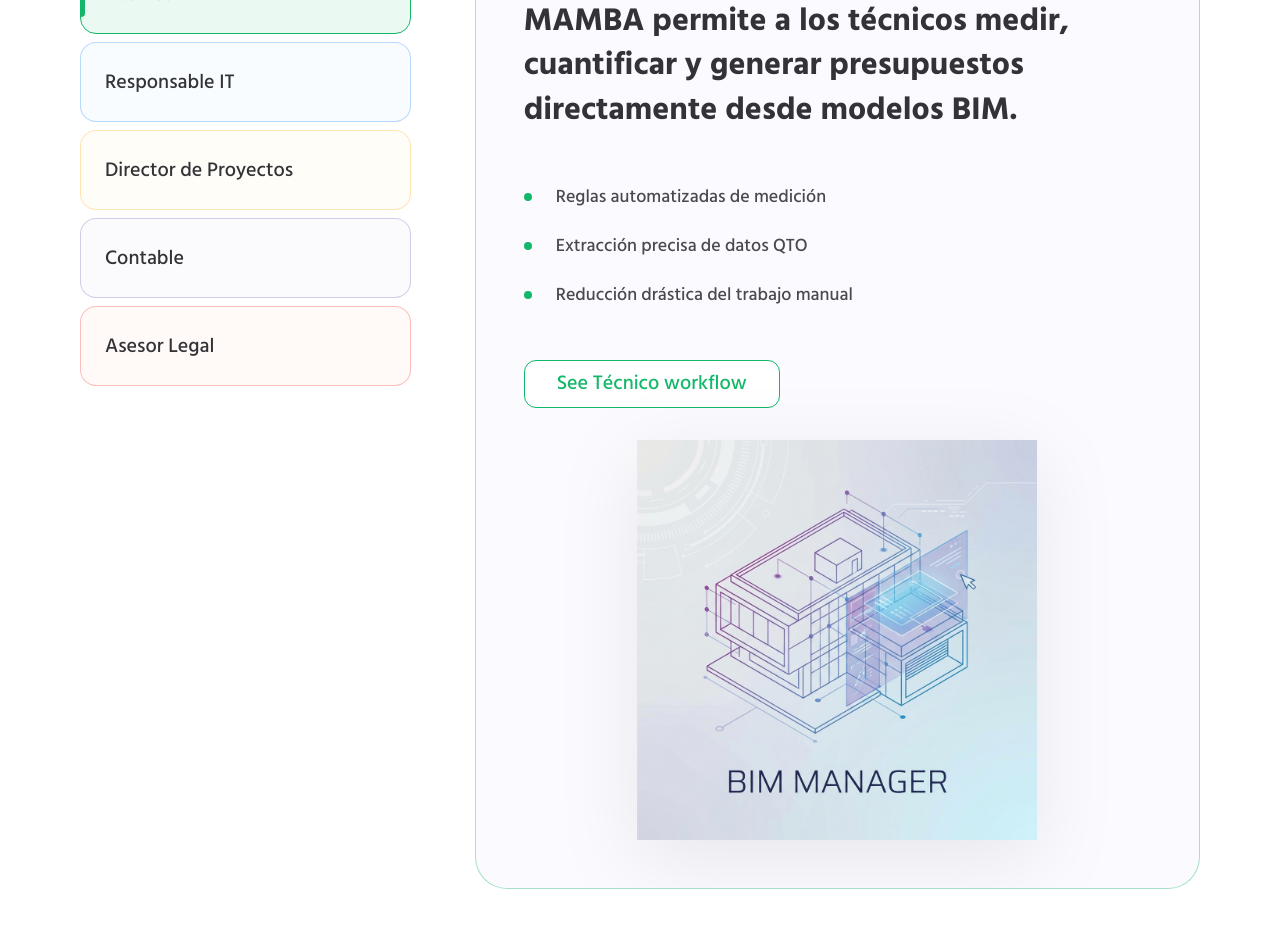
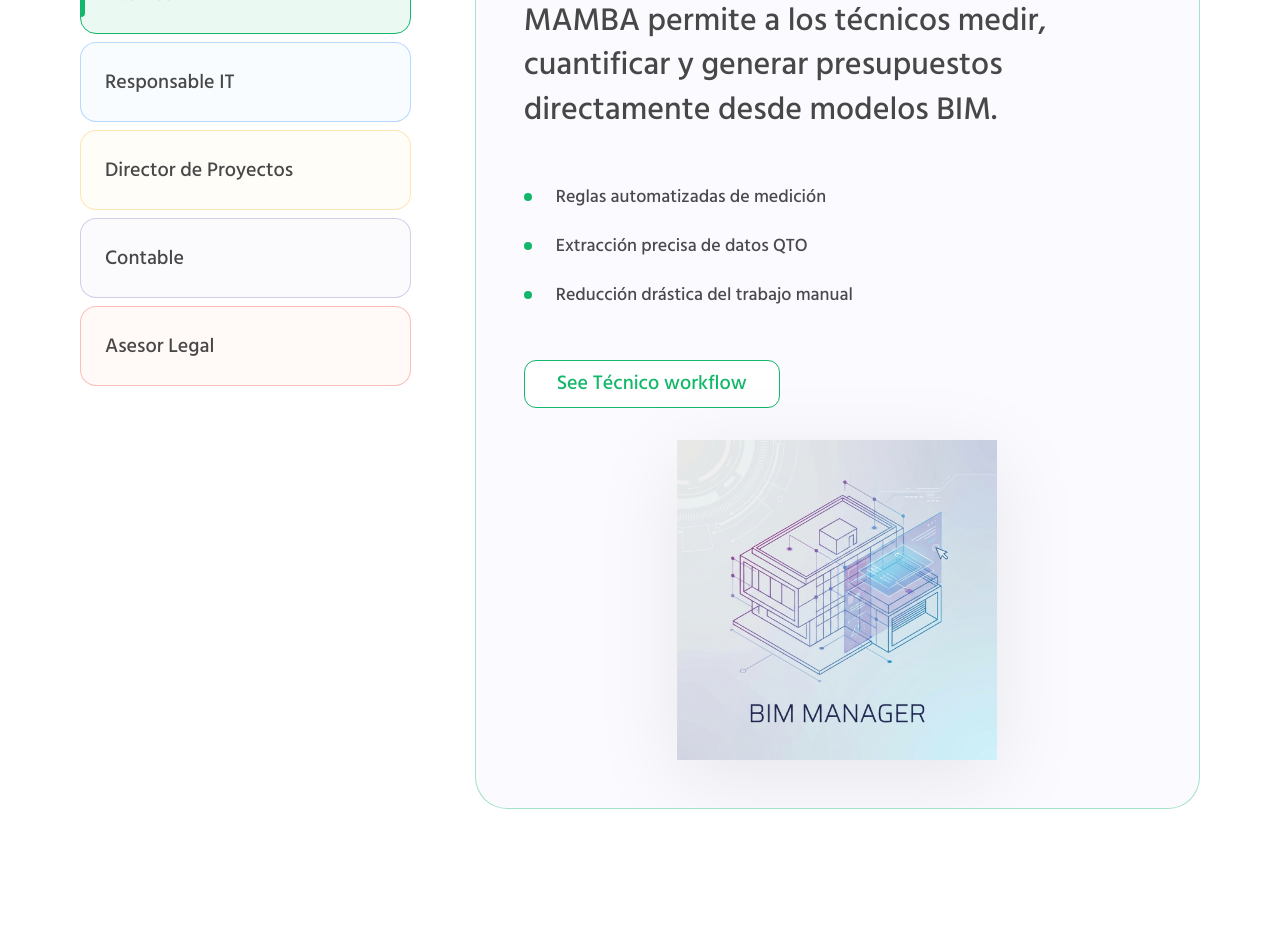
Before and after one commit to Juanda-Mayorga/Repositorio-pruebas-design, a React (Vite) app: page /landing in a window 1280 px wide. Shown: the part 2680-3608 px from the top of the page. Built offline with nearby package versions, Linux system fonts and the light colour scheme.

Commit message:
✨feat: refactor Roles section into design system and polish UI/UX Major update to the "Designed to fit every role" section, introducing a new reusable component and refining typography and layout for better consistency.

```diff
--- /dev/null
+++ b/src/web/design-system/atoms/WebRoleButton.tsx
@@ -0,0 +1,71 @@
+import React from 'react';
+import { Box, Typography, ButtonBase } from '@mui/material';
+
+interface WebRoleButtonProps {
+    title: string;
+    color: string;
+    isActive: boolean;
+    onClick: () => void;
+}
+
+/**
+ * WebRoleButton component for the Roles section.
+ * Encapsulates styling for role selection including active states and hover effects.
+ */
+const WebRoleButton: React.FC<WebRoleButtonProps> = ({ title, color, isActive, onClick }) => {
+    return (
+        <ButtonBase
+            onClick={onClick}
+            sx={{
+                justifyContent: { xs: 'center', md: 'flex-start' },
+                px: { xs: 2.5, md: 3 },
+                py: { xs: 1, md: 3 },
+                height: { xs: '40px', md: 'auto' },
+                borderRadius: { xs: '8px', md: '16px' },
+                textAlign: 'left',
+                transition: 'all 0.3s cubic-bezier(0.4, 0, 0.2, 1)',
+                position: 'relative',
+                bgcolor: isActive ? `${color}15` : `${color}08`,
+                border: '1px solid',
+                borderColor: isActive ? color : `${color}50`,
+                width: { xs: 'auto', md: '100%' },
+                '&:hover': {
+                    bgcolor: isActive ? `${color}15` : `${color}10`,
+                    transform: { xs: 'none', md: isActive ? 'none' : 'translateX(8px)' },
+                    borderColor: color,
+                    '& .role-title': {
+                        color: color
+                    }
+                }
+            }}
+        >
+            <Box sx={{
+                width: 4,
+                height: isActive ? '60%' : '0%',
+                position: 'absolute',
+                left: 0,
+                bgcolor: color,
+                borderRadius: '0 4px 4px 0',
+                transition: 'height 0.3s ease',
+                display: { xs: 'none', md: 'block' }
+            }} />
+            <Box>
+                <Typography
+                    variant="h6"
+                    className="role-title"
+                    sx={{
+                        color: isActive ? color : '#474747',
+                        fontWeight: isActive ? 700 : 500,
+                        fontSize: { xs: '16px', sm: '18px', md: '20px' },
+                        transition: 'color 0.3s ease',
+                        whiteSpace: 'nowrap'
+                    }}
+                >
+                    {title}
+                </Typography>
+            </Box>
+        </ButtonBase>
+    );
+};
+
+export default WebRoleButton;
--- a/src/web/pages/LandingPage.tsx
+++ b/src/web/pages/LandingPage.tsx
@@ -1,8 +1,9 @@
 import { useState } from 'react';
-import { Box, Typography, Container, useTheme, Grid, ButtonBase, List, ListItem, ListItemIcon, ListItemText } from '@mui/material';
+import { Box, Typography, Container, useTheme, Grid, List, ListItem, ListItemIcon, ListItemText } from '@mui/material';
 import { useTranslation } from 'react-i18next';
 import { MainLayout } from '../design-system/templates/MainLayout';
 import { WebButton } from '../design-system/atoms/WebButton';
+import WebRoleButton from '../design-system/atoms/WebRoleButton';
 import { motion, AnimatePresence } from 'framer-motion';
 import { useEffect } from 'react';
 
@@ -532,55 +533,13 @@
                                 }}
                             >
                                 {roles.map((role, index) => (
-                                    <ButtonBase
+                                    <WebRoleButton
                                         key={index}
+                                        title={role.title}
+                                        color={role.color}
+                                        isActive={activeRole === index}
                                         onClick={() => setActiveRole(index)}
-                                        sx={{
-                                            justifyContent: { xs: 'center', md: 'flex-start' },
-                                            px: { xs: 2.5, md: 3 },
-                                            py: { xs: 1, md: 3 },
-                                            height: { xs: '40px', md: 'auto' },
-                                            borderRadius: { xs: '8px', md: '16px' },
-                                            textAlign: 'left',
-                                            transition: 'all 0.3s cubic-bezier(0.4, 0, 0.2, 1)',
-                                            position: 'relative',
-                                            bgcolor: activeRole === index ? `${role.color}15` : `${role.color}08`,
-                                            border: '1px solid',
-                                            borderColor: activeRole === index ? role.color : `${role.color}50`,
-                                            '&:hover': {
-                                                bgcolor: activeRole === index ? `${role.color}15` : `${role.color}10`,
-                                                transform: { xs: 'none', md: activeRole === index ? 'none' : 'translateX(8px)' },
-                                                borderColor: role.color,
-                                                '& .role-title': {
-                                                    color: role.color
-                                                }
-                                            }
-                                        }}
-                                    >
-                                        <Box sx={{
-                                            width: 4,
-                                            height: activeRole === index ? '60%' : '0%',
-                                            position: 'absolute',
-                                            left: 0,
-                                            bgcolor: role.color,
-                                            borderRadius: '0 4px 4px 0',
-                                            transition: 'height 0.3s ease'
-                                        }} />
-                                        <Box>
-                                            <Typography
-                                                variant="h6"
-                                                className="role-title"
-                                                sx={{
-                                                    color: activeRole === index ? role.color : '#333337',
-                                                    fontWeight: activeRole === index ? 700 : 500,
-                                                    fontSize: { xs: '16px', sm: '18px', md: '20px' },
-                                                    transition: 'color 0.3s ease'
-                                                }}
-                                            >
-                                                {role.title}
-                                            </Typography>
-                                        </Box>
-                                    </ButtonBase>
+                                    />
                                 ))}
                             </Box>
                         </Grid>
@@ -626,8 +585,8 @@
                                                     sx={{
                                                         mt: 1,
                                                         mb: 2,
-                                                        fontWeight: 700,
-                                                        color: '#333337',
+                                                        fontWeight: 500,
+                                                        color: '#474747',
                                                         fontSize: { xs: '24px', md: '32px' }
                                                     }}
                                                 >
@@ -686,7 +645,7 @@
                                                 sx={{
                                                     width: '100%',
                                                     height: 'auto',
-                                                    maxWidth: '400px',
+                                                    maxWidth: '320px',
                                                     mx: 'auto',
                                                     display: 'block',
                                                     filter: 'drop-shadow(0 20px 40px rgba(0,0,0,0.08))'
```
